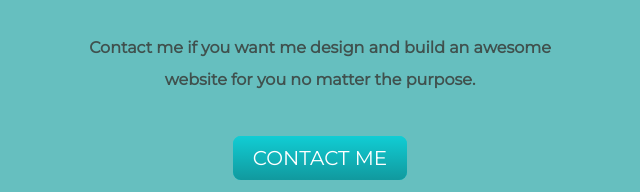
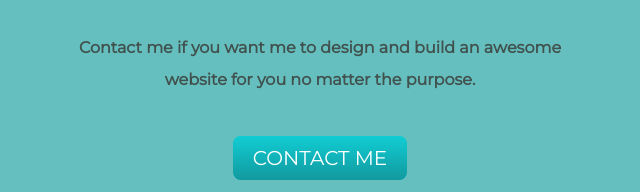
Before and after one commit to angel1245-coder/CV2, a plain HTML site: page index.html in a window 1280 px wide. Shown: the part 2148-2340 px from the top of the page, 320-960 px from the left. Drawn offline with Linux system fonts and the light colour scheme.

Commit message:
Update index.html

```diff
--- a/index.html
+++ b/index.html
@@ -43,7 +43,7 @@
         <footer>
             <div class="bottom-part">
                 <h2 class="contact">Get in touch</h2>
-                <p>Contact me if you want me design and build an awesome website for you no matter the purpose.</p>
+                <p>Contact me if you want me to design and build an awesome website for you no matter the purpose.</p>
                 <a class="btn" href="mailto:codeangel156@gmail.com">CONTACT ME</a>
                 <p class="footer-note">Follow Me</p>
                 <a href="https://www.instagram.com/codeangel924/"><img class="footer-img" src="images/instagram.png" alt="instagram-img"></a>
```
